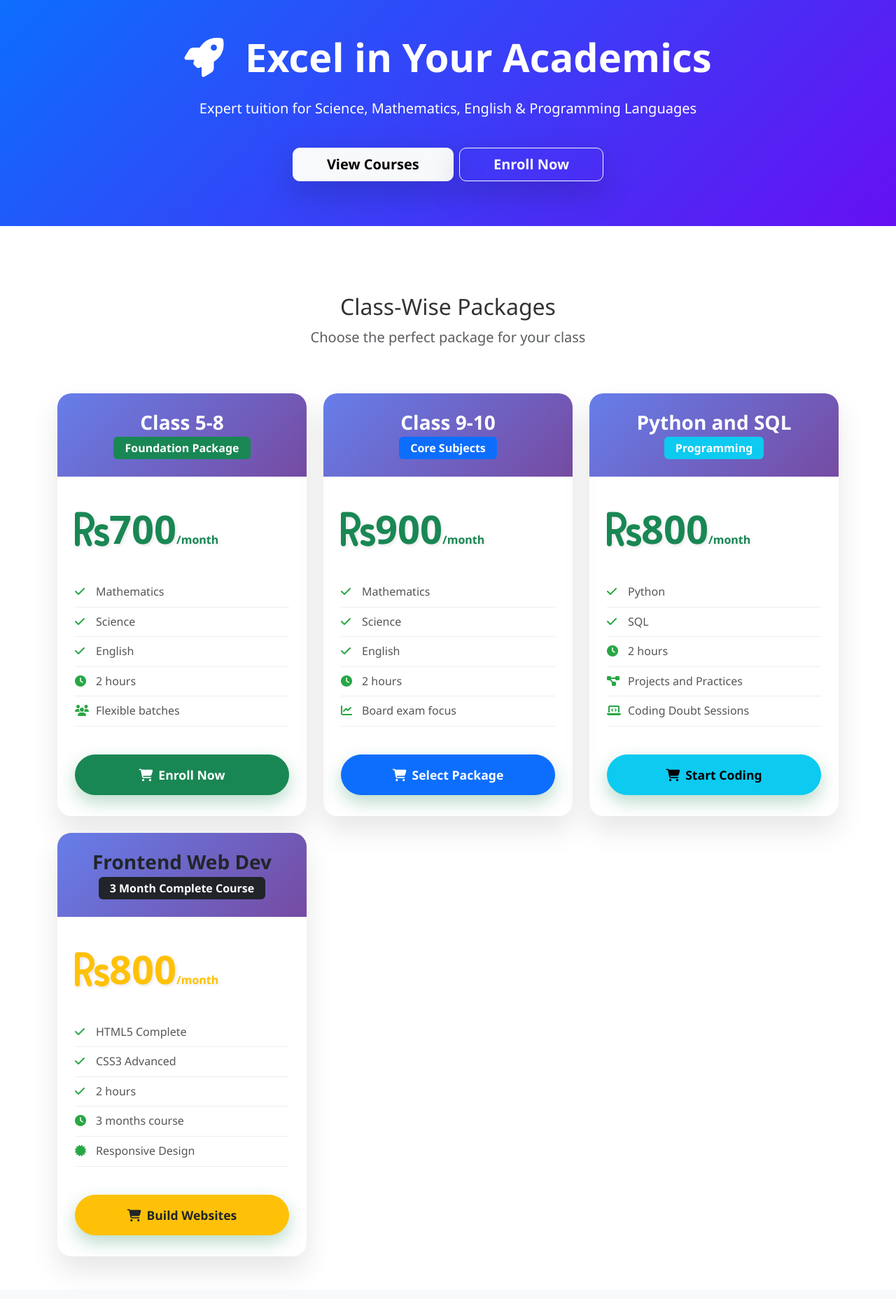
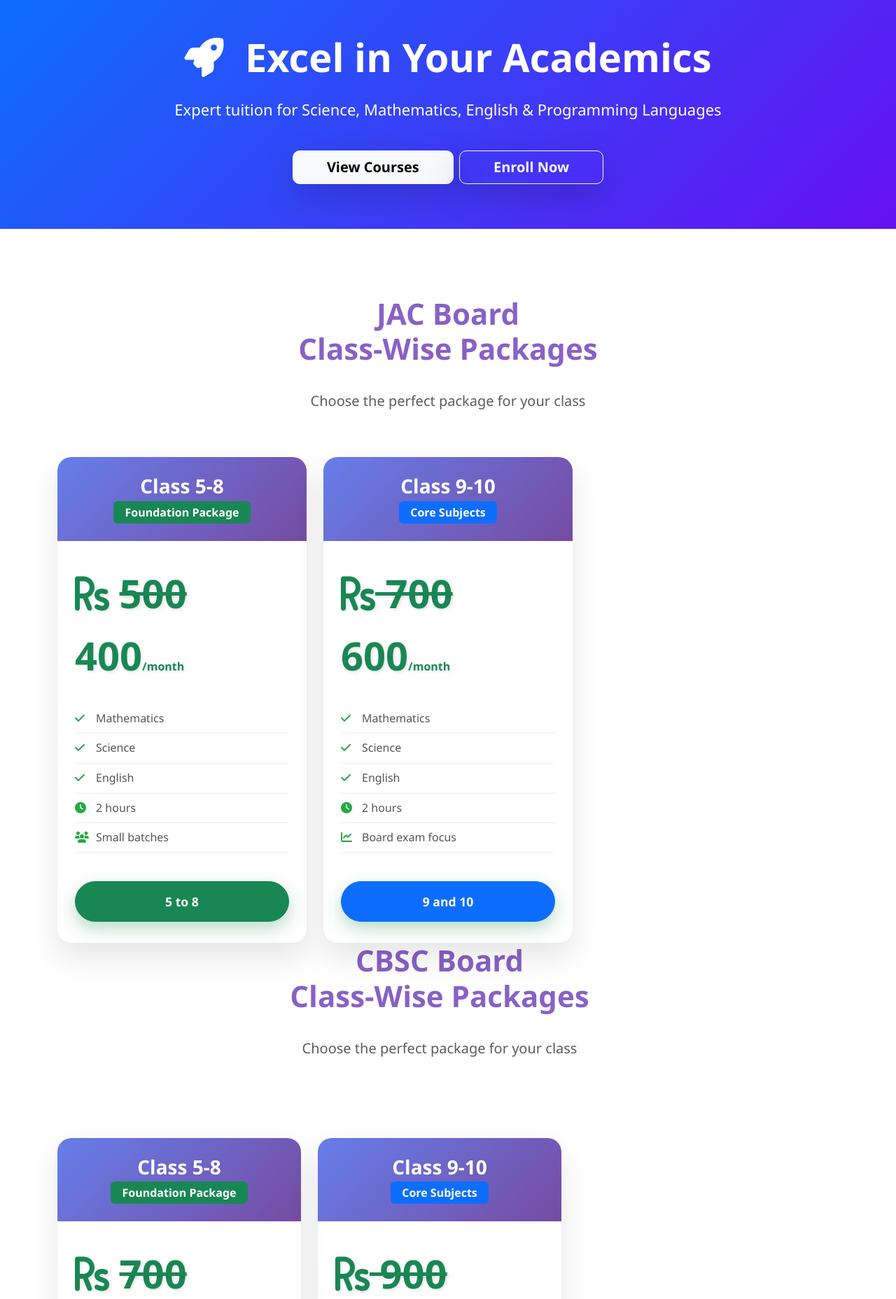
Before and after one commit to modassir-git-123/Apexhive-Academy, a Flask app: page / in a window 1280 px wide. Shown: the part 73-1929 px from the top of the page at 70% size. Run offline with Flask 3, Linux system fonts and the light colour scheme.

Commit message:
Update index.html
index updated

```diff
--- a/templates/index.html
+++ b/templates/index.html
@@ -65,22 +65,23 @@
             <i class="fas fa-rocket me-3"></i>
             Excel in Your Academics
         </h1>
-        <p class="lead mb-4 animate__animated animate__fadeInUp">Expert tuition for Science, Mathematics, English & Programming Languages</p>
+        <p style="font-weight: 400; font-size: 22px;" class="lead mb-4 animate__animated animate__fadeInUp">Expert tuition for Science, Mathematics, English & Programming Languages</p>
         <a href="/courses" class="btn btn-light btn-lg px-5 py-2 me-1 my-3 animate__animated shadow-lg fw-bold animate__pulse animate__infinite">View Courses</a>
-        <a href="https://docs.google.com/forms/d/e/1FAIpQLSe0CmyhQ5tmiuWNLEqvQ_W5aQX_DeRxwfItMl24QZKowkZufg/viewform?usp=dialog" class="btn btn-outline-light btn-lg px-5 shadow-lg fw-bold animate__animated animate__pulse animate__infinite">Enroll Now</a>
+        <a href="https://docs.google.com/forms/d/e/1FAIpQLSe0CmyhQ5tmiuWNLEqvQ_W5aQX_DeRxwfItMl24QZKowkZufg/viewform?pli=1" class="btn btn-outline-light btn-lg px-5 shadow-lg fw-bold animate__animated animate__pulse animate__infinite">Enroll Now</a>
     </div>
 </div>
 
-<section id="pricing" class="py-5" class="courses">
-        <div class="container">
+ <section id="pricing"  class="py-5" >
+        <div class="container" >
             <div class="row justify-content-center text-center mb-5">
                 <div class="col-lg-8">
-                    <h2 class="section-title animate__animated animate__fadeIn">Class-Wise Packages</h2>
+
+                    <h2 style="color:rgb(136, 97, 198); font-weight: bold; font-size: 42px;" class="section-title animate__animated animate__fadeIn">JAC Board <br>Class-Wise Packages</h2><br>
                     <p class="lead text-muted">Choose the perfect package for your class</p>
                 </div>
             </div>
 
-            <div class="row g-4">
+            <div class="row g-4" id="jac">
                 <!-- Class 5-8 Package -->
                 <div class="col-lg-6 col-xl-4">
                     <div class="pricing-card h-100 animate__animated animate__fadeInLeft">
@@ -90,17 +91,17 @@
                         </div>
                         <div class="card-body">
                             <div class="price-display mb-4">
-                                <i class="fas fa-rupee-sign"></i>700<small class="fs-6">/month</small>
+                                <i class="fas fa-rupee-sign"></i> <del>500</del> 400<small class="fs-6">/month</small>
                             </div>
                             <ul class="features-list">
                                 <li><i class="fas fa-check"></i>Mathematics</li>
                                 <li><i class="fas fa-check"></i>Science</li>
                                 <li><i class="fas fa-check"></i>English</li>
                                 <li><i class="fas fa-clock"></i>2 hours </li>
-                                <li><i class="fas fa-users"></i>Flexible batches</li>
+                                <li><i class="fas fa-users"></i>Small batches</li>
                             </ul>
-                            <a href="" class="btn btn-success w-100 cta-button mt-4">
-                                <i class="fas fa-shopping-cart me-2"></i>Enroll Now
+                            <a href="#" class="btn btn-success w-100 cta-button mt-4">
+                                <i class=""></i>5 to 8
                             </a>
                         </div>
                     </div>
@@ -115,7 +116,7 @@
                         </div>
                         <div class="card-body">
                             <div class="price-display mb-4">
-                                <i class="fas fa-rupee-sign"></i>900<small class="fs-6">/month</small>
+                                <i class="fas fa-rupee-sign"></i><del> 700</del> 600<small class="fs-6">/month</small>
                             </div>
                             <ul class="features-list">
                                 <li><i class="fas fa-check"></i>Mathematics</li>
@@ -124,14 +125,83 @@
                                 <li><i class="fas fa-clock"></i>2 hours </li>
                                 <li><i class="fas fa-chart-line"></i>Board exam focus</li>
                             </ul>
-                            <a href="" class="btn btn-primary w-100 cta-button mt-4">
-                                <i class="fas fa-shopping-cart me-2"></i>Select Package
+                            <a href="#" class="btn btn-primary w-100 cta-button mt-4">
+                                <i class=""></i>9 and 10
                             </a>
                         </div>
                     </div>
                 </div>
 
-                <!-- Class 9-10 Package 2 -->
+                 <div  class="row justify-content-center text-center mb-5">
+                <div class="col-lg-12">
+
+                    <h2 style="color:rgb(136, 97, 198); font-weight: bold; font-size: 42px;" class="section-title animate__animated animate__fadeIn">CBSC Board <br>Class-Wise Packages</h2> <br>
+                    <p class="lead text-muted">Choose the perfect package for your class</p>
+                </div>
+            </div>
+
+
+            <div id="cbsc" class="row g-4" >
+                <!-- Class 5-8 Package -->
+                <div class="col-lg-6 col-xl-4">
+                    <div class="pricing-card h-100 animate__animated animate__fadeInLeft">
+                        <div class="card-header">
+                            <h3 class="mb-1 fw-bold">Class 5-8</h3>
+                            <div class="badge bg-success fs-6 px-3 py-2">Foundation Package</div>
+                        </div>
+                        <div class="card-body">
+                            <div class="price-display mb-4">
+                                <i class="fas fa-rupee-sign"></i> <del>700</del> 600<small class="fs-6">/month</small>
+                            </div>
+                            <ul class="features-list">
+                                <li><i class="fas fa-check"></i>Mathematics</li>
+                                <li><i class="fas fa-check"></i>Science</li>
+                                <li><i class="fas fa-check"></i>English</li>
+                                <li><i class="fas fa-clock"></i>2 hours </li>
+                                <li><i class="fas fa-users"></i>Small batches</li>
+                            </ul>
+                            <a href="#" class="btn btn-success w-100 cta-button mt-4">
+                                <i class=""></i>5 To 8
+                            </a>
+                        </div>
+                    </div>
+                </div>
+
+                <!-- Class 9-10 Package 1 -->
+                <div class="col-lg-6 col-xl-4">
+                    <div class="pricing-card h-100 animate__animated animate__fadeInUp">
+                        <div class="card-header">
+                            <h3 class="mb-1 fw-bold">Class 9-10</h3>
+                            <div class="badge bg-primary fs-6 px-3 py-2">Core Subjects</div>
+                        </div>
+                        <div class="card-body">
+                            <div class="price-display mb-4">
+                                <i class="fas fa-rupee-sign"></i><del> 900</del> 800<small class="fs-6">/month</small>
+                            </div>
+                            <ul class="features-list">
+                                <li><i class="fas fa-check"></i>Mathematics</li>
+                                <li><i class="fas fa-check"></i>Science</li>
+                                <li><i class="fas fa-check"></i>English</li>
+                                <li><i class="fas fa-clock"></i>2 hours </li>
+                                <li><i class="fas fa-chart-line"></i>Board exam focus</li>
+                            </ul>
+                            <a href="#" class="btn btn-primary w-100 cta-button mt-4">
+                                <i class=""></i>9 and 10
+                            </a>
+                        </div>
+                    </div>
+                </div>
+
+
+                <div  class="row justify-content-center text-center mb-5">
+                <div class="col-lg-12">
+
+                    <h2 style="color:rgb(136, 97, 198); font-weight: bold; font-size: 42px;" class="section-title animate__animated animate__fadeIn">Other Classes<br>Programming Languages and Development</h2><br>
+                    <p class="lead text-muted">Choose the perfect package for your class</p>
+                </div>
+            </div>
+
+                <!-- Class python sql Package 2 -->
                 <div class="col-lg-6 col-xl-4">
                     <div class="pricing-card h-100 animate__animated animate__fadeInRight">
                         <div class="card-header">
@@ -140,17 +210,17 @@
                         </div>
                         <div class="card-body">
                             <div class="price-display mb-4">
-                                <i class="fas fa-rupee-sign"></i>800<small class="fs-6">/month</small>
+                                <i class="fas fa-rupee-sign"></i> 800<small class="fs-6">/month</small>
                             </div>
                             <ul class="features-list">
                                 <li><i class="fas fa-check"></i>Python</li>
                                 <li><i class="fas fa-check"></i>SQL</li>
                                 <li><i class="fas fa-clock"></i>2 hours </li>
-                                <li><i class="fas fa-project-diagram"></i>Projects and Practices</li>
-                                <li><i class="fas fa-laptop-code"></i>Coding Doubt Sessions</li>
+                                <li><i class="fas fa-project-diagram"></i>Real projects</li>
+                                <li><i class="fas fa-laptop-code"></i>Live coding</li>
                             </ul>
-                            <a href="" class="btn btn-info w-100 cta-button mt-4">
-                                <i class="fas fa-shopping-cart me-2"></i>Start Coding
+                            <a href="#" class="btn btn-info w-100 cta-button mt-4">
+                                <i class=""></i>Programming Languages
                             </a>
                         </div>
                     </div>
@@ -165,17 +235,19 @@
                         </div>
                         <div class="card-body">
                             <div class="price-display mb-4 text-warning">
-                                <i class="fas fa-rupee-sign"></i>800<small class="fs-6">/month</small>
+                                <i class="fas fa-rupee-sign"></i>1000<small class="fs-6">/month</small>
                             </div>
                             <ul class="features-list">
                                 <li><i class="fas fa-check"></i>HTML5 Complete</li>
                                 <li><i class="fas fa-check"></i>CSS3 Advanced</li>
-                                <li><i class="fas fa-check"></i>2 hours</li>
+                                 <li><i class="fas fa-clock"></i>2 hours </li>
+
+                                <li><i class="fas fa-check"></i>Responsive Design</li>
                                 <li><i class="fas fa-clock"></i>3 months course</li>
-                                <li><i class="fas fa-certificate"></i>Responsive Design</li>
+
                             </ul>
-                            <a href="" class="btn btn-warning text-dark w-100 cta-button mt-4 fw-bold">
-                                <i class="fas fa-shopping-cart me-2"></i>Build Websites
+                            <a href="#" class="btn btn-warning text-dark w-100 cta-button mt-4 fw-bold">
+                                <i class=""></i>Development
                             </a>
                         </div>
                     </div>
@@ -208,7 +280,7 @@
 
   <div class="report-header" >
         <h1>📊 Weekly Progress Report</h1>
-        <p>Monthly Tests Series on<strong> Apexhive</strong></p>
+        <p> <strong>Monthly Test Series</strong></p>
     </div>
 
     <div style="max-width: 1000px; margin: 0 auto; padding:30px;">
@@ -242,24 +314,7 @@
         </div>
 
         <!-- Live Stats Counter (Most Effective!) -->
-        <div class="stats-row" style="display: grid; grid-template-columns: repeat(auto-fit, minmax(220px, 1fr)); gap: 2rem; margin-bottom: 4rem; text-align: center;">
-            <div class="stat-item" style="position: relative;">
-                <div class="stat-number" style="font-size: 4rem; font-weight: 800; line-height: 1; color: #ffd700; margin-bottom: 0.5rem;">0</div>
-                <div style="font-size: 1.1rem; font-weight: 600; opacity: 0.9;">Students Trained</div>
-            </div>
-            <div class="stat-item">
-                <div class="stat-number" style="font-size: 4rem; font-weight: 800; line-height: 1; color: #ffd700;">0</div>
-                <div style="font-size: 1.1rem; font-weight: 600; opacity: 0.9;">% Success Rate</div>
-            </div>
-            <div class="stat-item">
-                <div class="stat-number" style="font-size: 4rem; font-weight: 800; line-height: 1; color: #ffd700;">0</div>
-                <div style="font-size: 1.1rem; font-weight: 600; opacity: 0.9;">Top Rankers</div>
-            </div>
-            <div class="stat-item">
-                <div class="stat-number" style="font-size: 4rem; font-weight: 800; line-height: 1; color: #ffd700;">0</div>
-                <div style="font-size: 1.1rem; font-weight: 600; opacity: 0.9;">Years Experience</div>
-            </div>
-        </div>
+
 
         <!-- RANKERS CAROUSEL (Converts 3x better!) -->
         <div class="rankers-section" style="position: relative; margin-bottom: 4rem;">
@@ -272,7 +327,7 @@
                 <div class="ranker-card" style="min-width: 320px; background: rgba(255,255,255,0.1); backdrop-filter: blur(10px); border-radius: 20px; padding: 2rem; text-align: center; border: 1px solid rgba(255,255,255,0.2); scroll-snap-align: start; transition: all 0.3s;">
                     <div style="font-size: 3rem; margin-bottom: 1rem;">🥇</div>
 
-                    <h4 style="font-size: 1.4rem; margin-bottom: 0.5rem;">Aarav Sharma</h4>
+                    <h4 style="font-size: 1.4rem; margin-bottom: 0.5rem;">Asif Ahmed</h4>
                     <p style="font-size: 1.3rem; font-weight: 700; color: #ffd700; margin-bottom: 1rem;">CBSE 10th - <strong>92.6%</strong></p>
                     <p style="opacity: 0.9; font-size: 0.95rem;">"Apexhive Academy made complex concepts simple!"</p>
                 </div>
```
